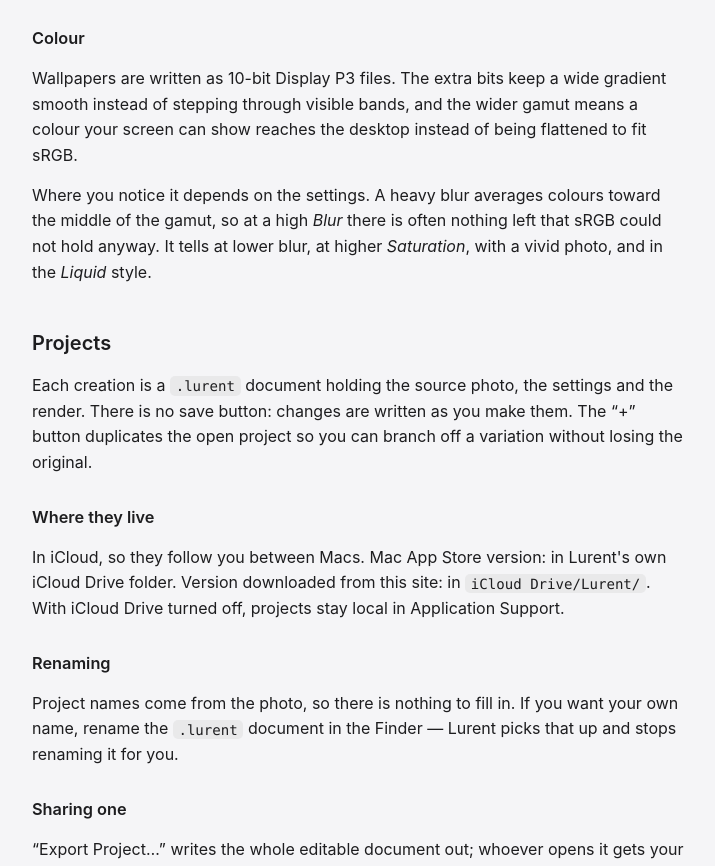
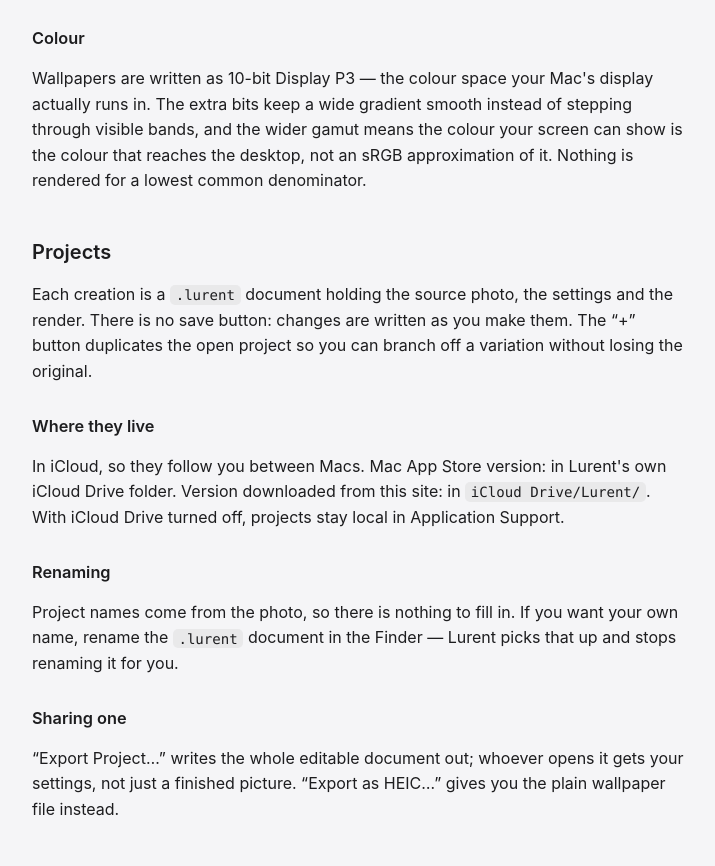
Before and after one commit to philippherzig/lurent, a plain HTML site: page site/support.html in a window 1280 px wide. Shown: the part 1076-1942 px from the top of the page, without its empty margins (280-995 px from the left). Drawn offline with Linux system fonts and the light colour scheme.

Commit message:
State the colour support plainly
The support page had turned into a disclaimer about when the wider gamut
is and isn't visible. That is a property of a given photo and a given blur
setting, not something a support page owes the reader. What the app does
is fixed: it renders and ships 10-bit Display P3, the space Mac displays
run in, and never targets a lowest common denominator.

Listing and support page now say that the same way.

Co-Authored-By: Claude Opus 5 <noreply@anthropic.com>

```diff
--- a/site/support.html
+++ b/site/support.html
@@ -84,14 +84,11 @@
   which part of the photo ends up in the middle.</p>
 
   <h3>Colour</h3>
-  <p>Wallpapers are written as 10-bit Display P3 files. The extra bits keep a wide
-  gradient smooth instead of stepping through visible bands, and the wider gamut
-  means a colour your screen can show reaches the desktop instead of being flattened
-  to fit sRGB.</p>
-  <p>Where you notice it depends on the settings. A heavy blur averages colours
-  toward the middle of the gamut, so at a high <em>Blur</em> there is often nothing
-  left that sRGB could not hold anyway. It tells at lower blur, at higher
-  <em>Saturation</em>, with a vivid photo, and in the <em>Liquid</em> style.</p>
+  <p>Wallpapers are written as 10-bit Display P3 — the colour space your Mac's
+  display actually runs in. The extra bits keep a wide gradient smooth instead of
+  stepping through visible bands, and the wider gamut means the colour your screen
+  can show is the colour that reaches the desktop, not an sRGB approximation of it.
+  Nothing is rendered for a lowest common denominator.</p>
 
   <h2>Projects</h2>
   <p>Each creation is a <code>.lurent</code> document holding the source photo, the
```
